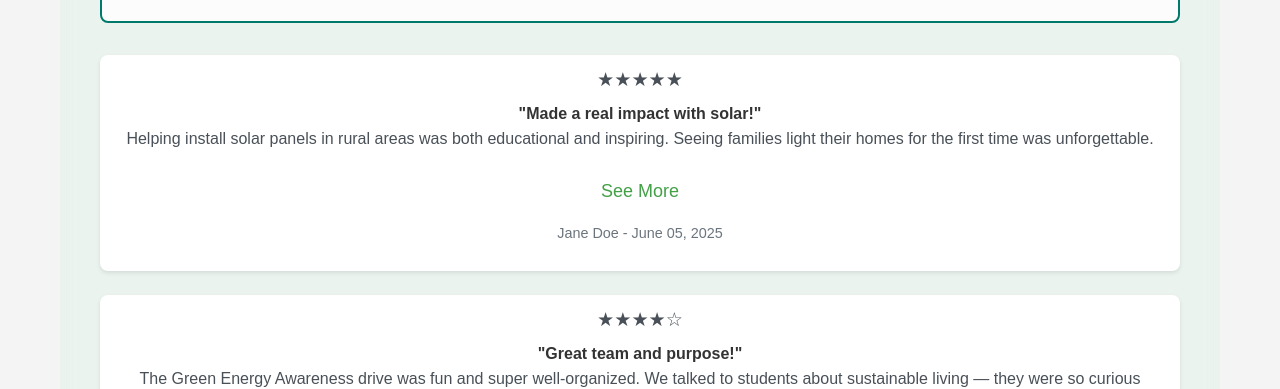
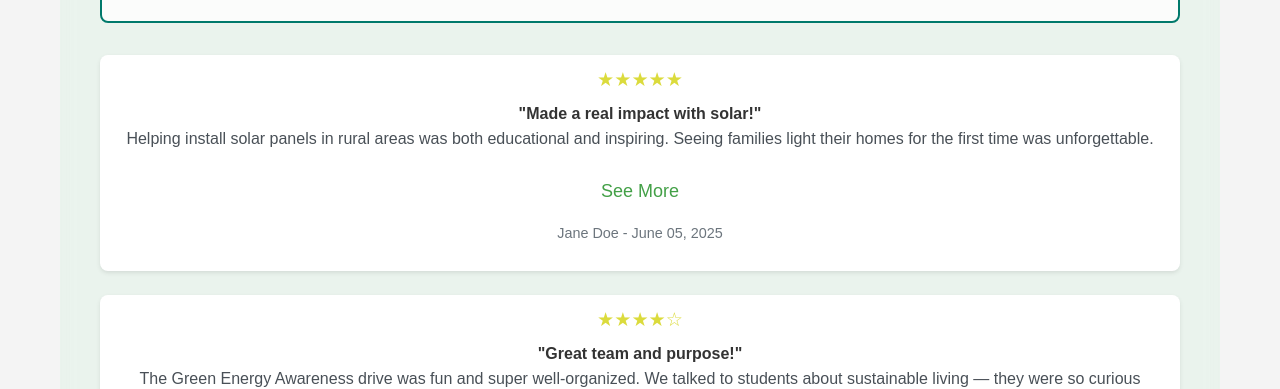
Before and after one commit to Virun-L/EnerBridge, a plain HTML site: page STUDENT_1/volunteer/volunterr.html in a window 1280 px wide. Shown: the part 1715-2104 px from the top of the page. Drawn offline with Linux system fonts and the light colour scheme.

Commit message:
volunteer_kithsara

```diff
--- a/STUDENT_1/volunteer/style.css
+++ b/STUDENT_1/volunteer/style.css
@@ -264,6 +264,7 @@ hr{
     margin-bottom: 0.3rem;
     margin-top: -1rem;
     font-size: 1.2rem;
+    color: rgb(219, 219, 60);
 }
 
 
```
